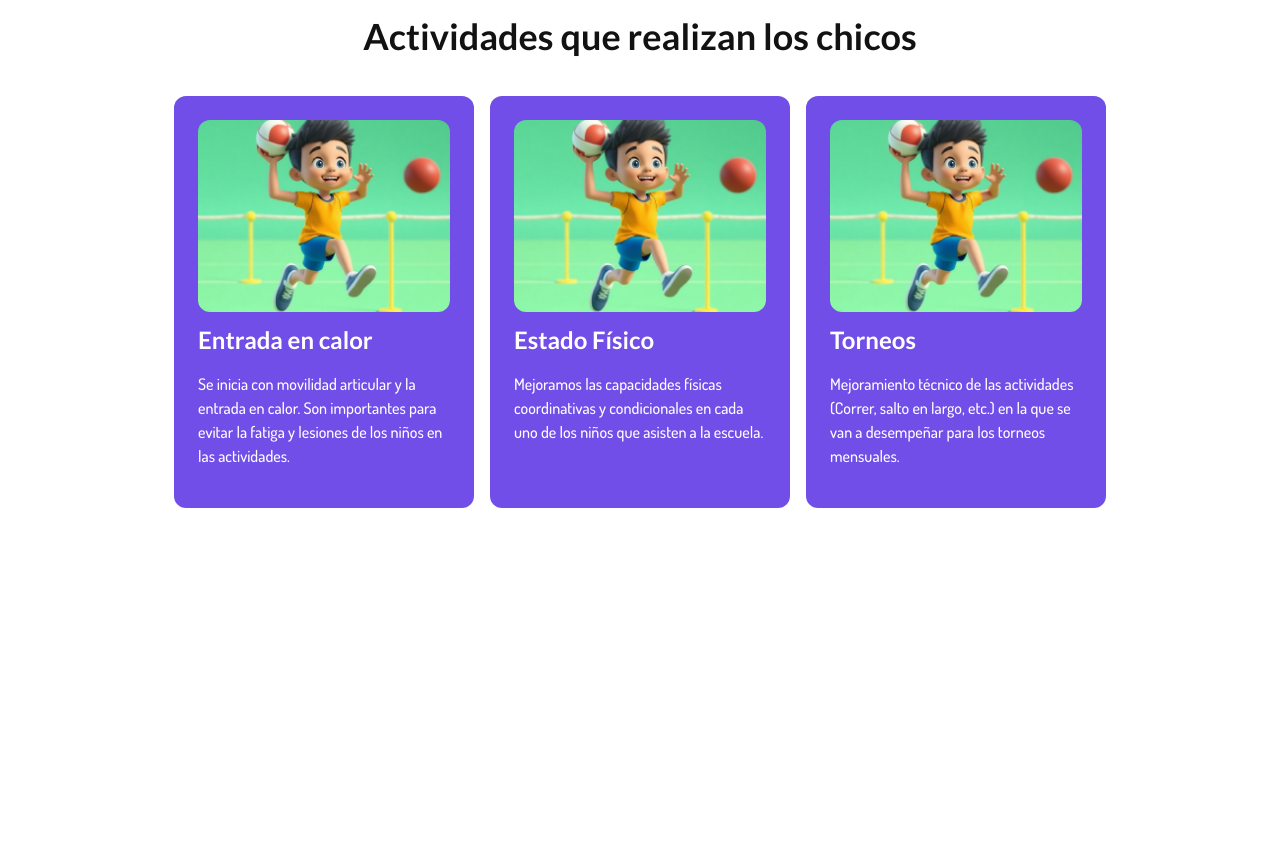
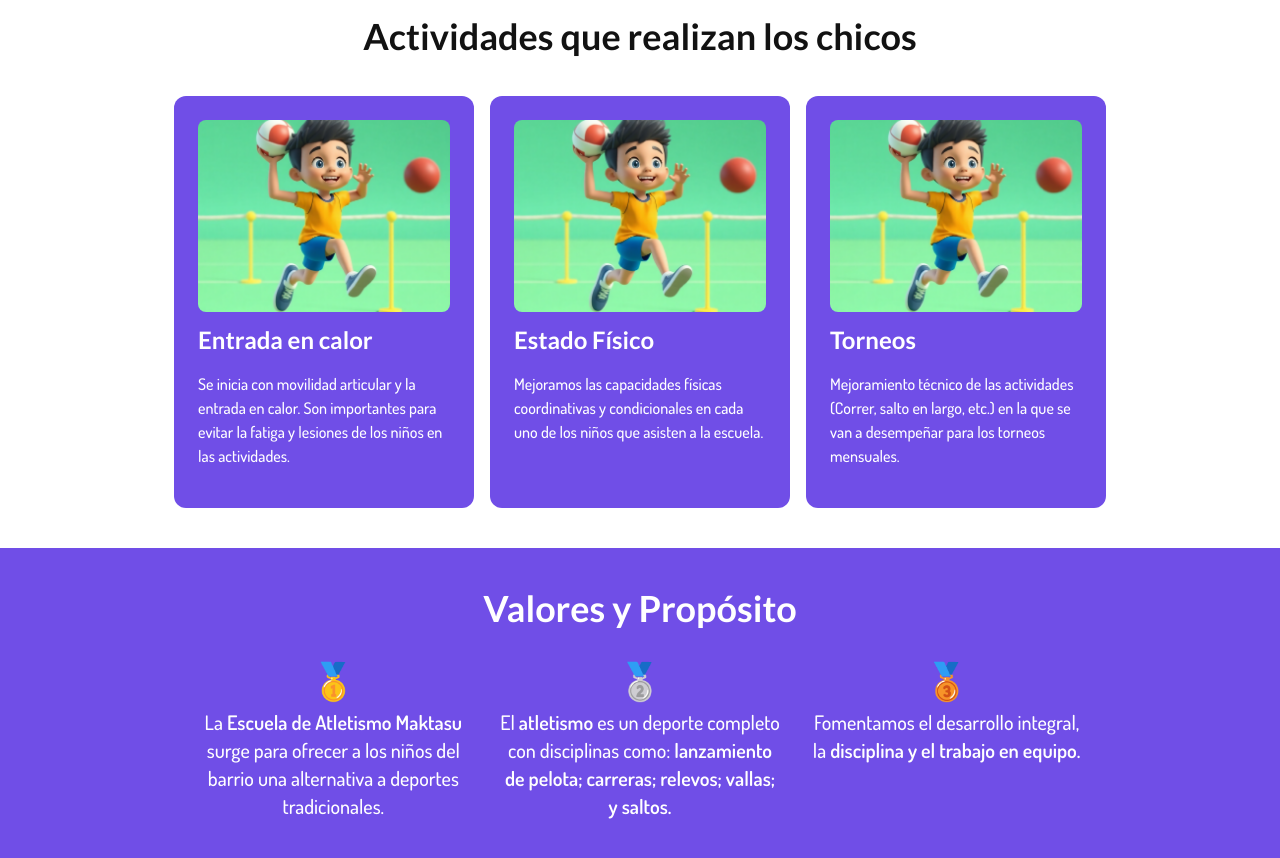
Before and after one commit to hernanyarbi/maktasu-running, a Next.js app: page / in a window 1280 px wide. Shown: the part 1340-2198 px from the top of the page. Before the commit the page ends 1888 px from the top, so only its background shows below. Built offline with nearby package versions, Linux system fonts and the light colour scheme.

Commit message:
feat: add Values Section

```diff
--- a/src/app/components/ActivitiesSection/ActivityCard.tsx
+++ b/src/app/components/ActivitiesSection/ActivityCard.tsx
@@ -16,7 +16,7 @@ export const ActivityCard: FC<ActivityCardProps> = ({
   return (
     <div className="grid grid-cols-2 md:grid-cols-1 p-3 lg:p-6 w-full md:max-w-[220px] lg:max-w-[300px] bg-secondary text-white rounded-xl gap-3">
       <div className="h-full w-full relative rounded-lg max-w-md  md:h-40 lg:h-48 z-0">
-        <Image src={image} fill alt="" className="object-cover rounded-xl z-10" />
+        <Image src={image} fill alt="" className="object-cover rounded-lg z-10" />
       </div>
       <div className="flex flex-col gap-4 lg:min-h-40">
         <h3 className={`${titles.className} text-xl  md:text-2xl font-semibold md:text-start lg:text-2xl`}>{title}</h3>
--- /dev/null
+++ b/src/app/components/ValuesSection/ValueDescription.tsx
@@ -0,0 +1,18 @@
+import React, { FC, ReactNode } from "react";
+
+interface ValueDescriptionProps {
+  children: ReactNode;
+  icon: ReactNode;
+}
+
+export const ValueDescription: FC<ValueDescriptionProps> = ({
+  icon,
+  children,
+}) => {
+  return (
+    <div className="flex md:flex-col justify-start items-center w-full max-w-xs md:max-w-[50px]: gap-2">
+      <p className="text-xl md:text-4xl ">{icon}</p>
+      <p className="md:text-center md:text-lg lg:text-xl">{children}</p>
+    </div>
+  );
+};
--- /dev/null
+++ b/src/app/components/ValuesSection/ValueDescriptionList.tsx
@@ -0,0 +1,27 @@
+import React from "react";
+import { ValueDescription } from "./ValueDescription";
+
+export const ValueDescriptionList = () => {
+  return (
+    <div className="flex flex-col md:flex-row gap-6 lg:max-w-4xl">
+      <ValueDescription icon="🥇">
+        La <span className="font-semibold">Escuela de Atletismo Maktasu</span>{" "}
+        surge para ofrecer a los niños del barrio una alternativa a deportes
+        tradicionales.
+      </ValueDescription>
+      <ValueDescription icon="🥈">
+        El <span className="font-semibold">atletismo</span> es un deporte
+        completo con disciplinas como:{" "}
+        <span className="font-semibold">
+          lanzamiento de pelota; carreras; relevos; vallas; y saltos.
+        </span>
+      </ValueDescription>
+      <ValueDescription icon="🥉">
+        Fomentamos el desarrollo integral, la{" "}
+        <span className="font-semibold">
+          disciplina y el trabajo en equipo.
+        </span>
+      </ValueDescription>
+    </div>
+  );
+};
--- /dev/null
+++ b/src/app/components/ValuesSection/index.tsx
@@ -0,0 +1,12 @@
+import { SubTitle } from "@/app/ui/Typography/SubTitle";
+import React from "react";
+import { ValueDescriptionList } from "./ValueDescriptionList";
+
+export const ValuesSection = () => {
+  return (
+    <section className="bg-secondary flex flex-col items-center py-10 px-4 text-white gap-8">
+      <SubTitle>Valores y Propósito</SubTitle>
+      <ValueDescriptionList/>
+    </section>
+  );
+};
--- a/src/app/page.tsx
+++ b/src/app/page.tsx
@@ -1,6 +1,7 @@
 import { ActivitiesSection } from "./components/ActivitiesSection";
 import { FeatureSection } from "./components/FeatureSection";
 import { HeroSection } from "./components/HeroSection";
+import { ValuesSection } from "./components/ValuesSection";
 
 export default function Home() {
   return (
@@ -8,6 +9,7 @@ export default function Home() {
       <HeroSection/>
       <FeatureSection/>
       <ActivitiesSection/>
+      <ValuesSection/>
     </main>
   );
 }
```
